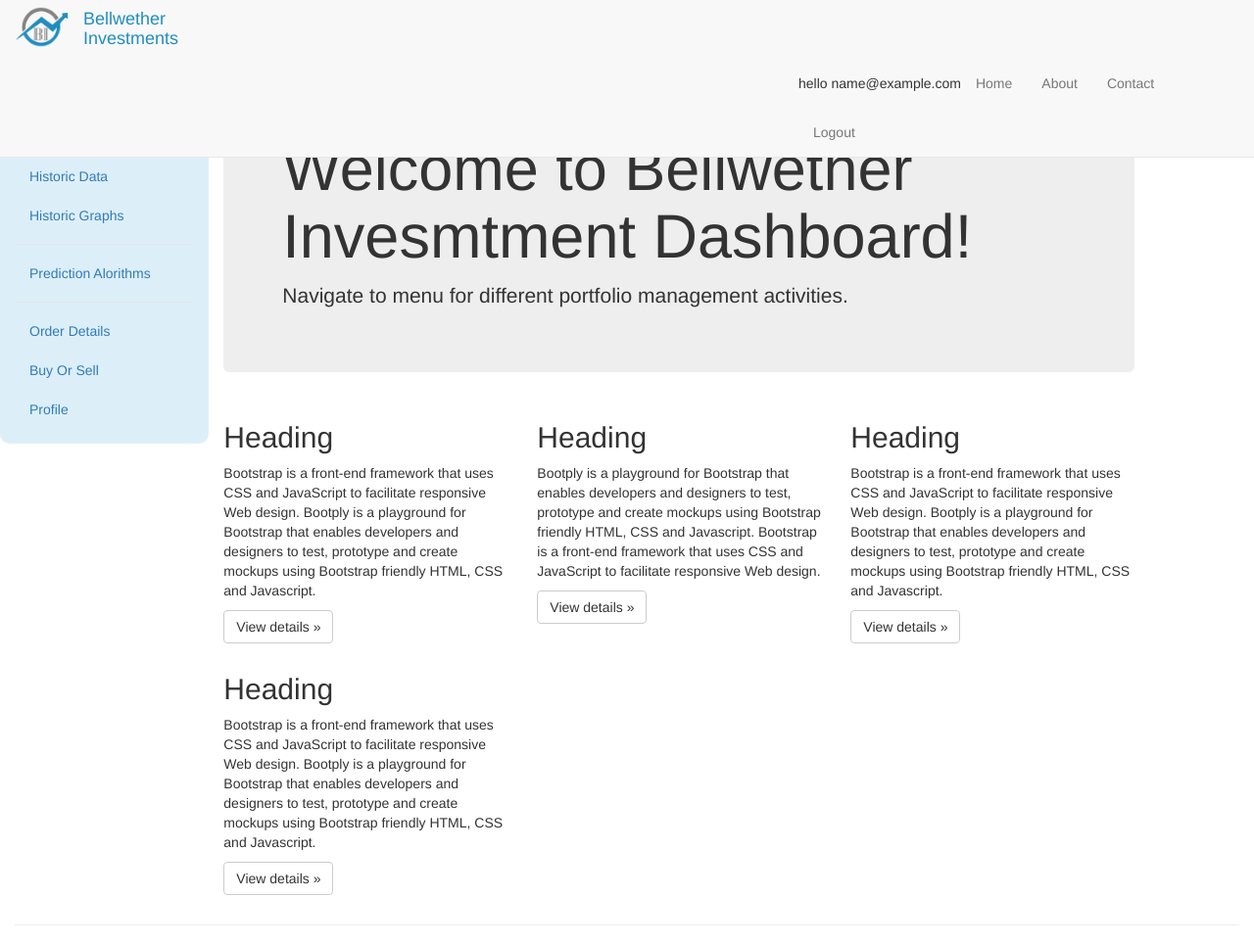
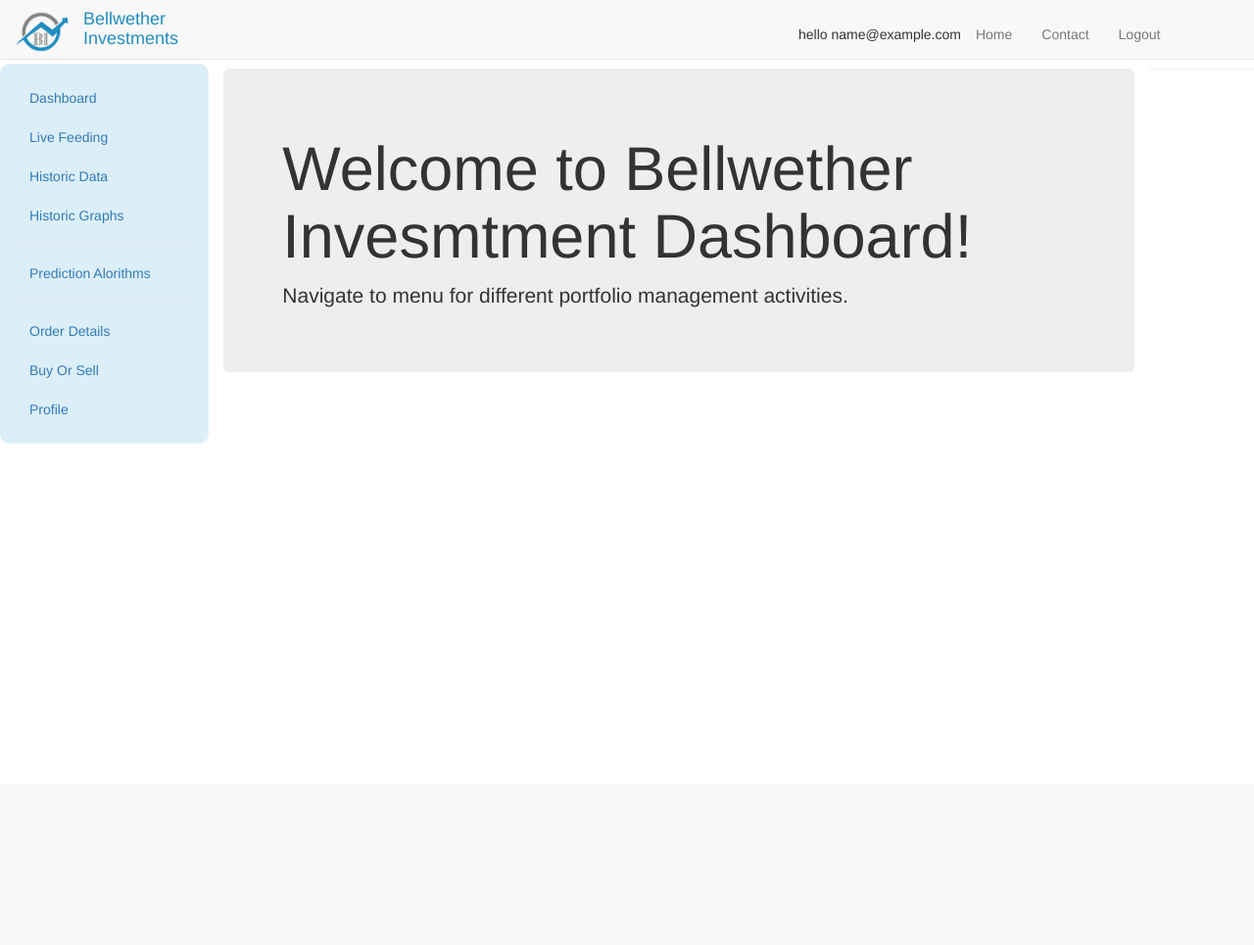
Before and after one commit to Dhara159/Bellwether, a Flask app: page /client_page in a window 1280 px wide. Shown: the whole page at 98% size. After the commit the page ends 453 px from the top, so only its background shows below. Run offline with Flask 2, Linux system fonts and the light colour scheme; the visitor is signed in with stand-in values (Sample User, id 1); parts of the project's set-up code (start-up, migrations or seed data) failed here and were passed over; some libraries are stand-ins or nearby versions.

Commit message:
Minor changes

```diff
--- a/app.py
+++ b/app.py
@@ -146,7 +146,7 @@ def historic_data_search():
 	sdate = request.form['sdate']
 	edate = request.form['edate']
 	fName = str(trade + '.csv')
-	df = quandl.get("NSE/"+trade.upper(), authtoken="5GGEggAyyGa6_mVsKrxZ",start_date=edate,end_date=sdate)
+	df = quandl.get("NSE/"+trade.upper(), authtoken="5GGEggAyyGa6_mVsKrxZ",start_date=sdate,end_date=edate)
 	datalist = df.values.tolist()
 	return render_template("historic_data_search.html",datalist=datalist, df=df.to_html(classes=["table", "thead-dark","table-bordered", "table-striped", "table-hover"]))
 
@@ -172,16 +172,16 @@ def historic_graph():
 
 @app.route('/historic_graph_search',methods=['GET','POST'])
 def historic_graph_search():
-	trade = request.args['trade']
-	attribute = request.args['attribute']
-	sdate = request.args['sdate']
-	edate = request.args['edate']
+	trade = request.form['trade']
+	attribute = request.form['attribute']
+	sdate = request.form['sdate']
+	edate = request.form['edate']
 	fName = str(trade + '.csv')
 	df = quandl.get("NSE/"+trade.upper(), authtoken="5GGEggAyyGa6_mVsKrxZ",start_date=sdate,end_date=edate)
 	fig = df[[attribute]].plot()
-	file_path = "static/images/mytable1.png"
+	file_path = "static/images/mytable.png"
 	data = plt.savefig(file_path)
-	return render_template("historic_graph_search.html",fig=fig)
+	return render_template("historic_graph_search.html",df=df,data=data)
 
 @app.route('/buy_sell')
 def buy_sell():
--- a/templates/client_dashboard.html
+++ b/templates/client_dashboard.html
@@ -20,13 +20,12 @@
                 <span class="icon-bar"></span>
                 <span class="icon-bar"></span>
             </button>
-            <a class="navbar-brand" href="#"><img src="../static/images/final-logo-without-text.png" width="55px" height="55px" style="margin-top: -15px;"></a><h4 style="margin-top: 10px; color: #208dbf">Bellwether Investments</h4>
+            <a class="navbar-brand" href="#"><img src="../static/images/final-logo-without-text.png" width="55px" height="55px" style="margin-top: -10px;"></a><h4 style="margin-top: 10px; color: #208dbf">Bellwether Investments</h4>
         </div>
         <div class="collapse navbar-collapse">
-            <ul class="nav navbar-nav" id="right-sided">
+            <ul class="nav navbar-nav" id="right-sided" style="margin-top: -50px;">
                 <li style="margin-top:15px;">hello {{session['userEmail']}}</li>
                 <li><a href="index">Home</a></li>
-                <li><a href="about">About</a></li>
                 <li><a href="contact">Contact</a></li>
                 <li><a href="client_logout">Logout</a></li>
             </ul>
@@ -58,13 +57,14 @@
         </div>
         <!--/span-->
 
-        <div class="col-xs-12 col-sm-9">
+         <div class="col-xs-12 col-sm-9">
             <br>
             <div class="jumbotron">
                 <a href="#" class="visible-xs" data-toggle="offcanvas"><i class="fa fa-lg fa-reorder"></i></a>
                 <h1>Welcome to Bellwether Invesmtment Dashboard!</h1>
                 <p>Navigate to menu for different portfolio management activities.</p>
             </div>
+            <!--
             <div class="row">
                 <div class="col-6 col-sm-6 col-lg-4">
                     <h2>Heading</h2>
@@ -72,14 +72,14 @@
                         friendly HTML, CSS and Javascript.</p>
                     <p><a class="btn btn-default" href="#">View details »</a></p>
                 </div>
-                <!--/span-->
+
                 <div class="col-6 col-sm-6 col-lg-4">
                     <h2>Heading</h2>
                     <p>Bootply is a playground for Bootstrap that enables developers and designers to test, prototype and create mockups using Bootstrap friendly HTML, CSS and Javascript. Bootstrap is a front-end framework that uses CSS and JavaScript to
                         facilitate responsive Web design. </p>
                     <p><a class="btn btn-default" href="#">View details »</a></p>
                 </div>
-                <!--/span-->
+
 
                 <div class="col-6 col-sm-6 col-lg-4">
                     <h2>Heading</h2>
@@ -87,18 +87,18 @@
                         friendly HTML, CSS and Javascript.</p>
                     <p><a class="btn btn-default" href="#">View details »</a></p>
                 </div>
-                <!--/span-->
+
                 <div class="col-6 col-sm-6 col-lg-4">
                     <h2>Heading</h2>
                     <p>Bootstrap is a front-end framework that uses CSS and JavaScript to facilitate responsive Web design. Bootply is a playground for Bootstrap that enables developers and designers to test, prototype and create mockups using Bootstrap
                         friendly HTML, CSS and Javascript.</p>
                     <p><a class="btn btn-default" href="#">View details »</a></p>
                 </div>
-                <!--/span-->
+
             </div>
-            <!--/row-->
+
         </div>
-        <!--/span-->
+         <!--/span-->
 
 
     </div>
--- a/templates/historic_graph_search.html
+++ b/templates/historic_graph_search.html
@@ -60,6 +60,8 @@
             <div class="col-xs-8 col-sm-8" style="margin-top: 15px;">
 
                 <img src="{{ url_for('static', filename='images/mytable1.png') }}">
+                <img src="../static/images/mytable1.png">
+                {{ data }}
 
             </div>
             <!--/span-->
```
Also changed, not shown: static/images/mytable1.png (deleted).
